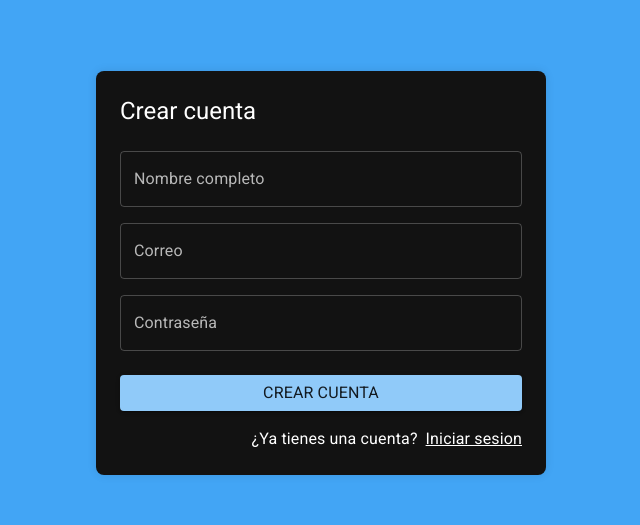
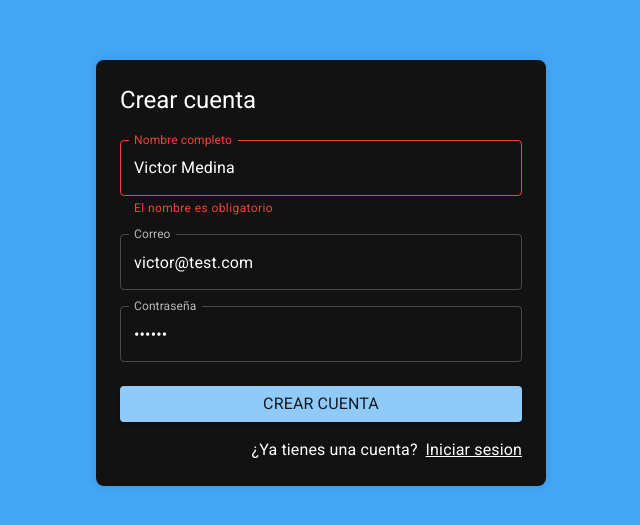
Before and after one commit to vrmedina/r_Journal_App, a React (Vite) app: page /auth/register in a window 1280 px wide. Shown: the part 127-652 px from the top of the page, without its empty margins (319-959 px from the left). Built offline with nearby package versions, Linux system fonts and the light colour scheme.

Commit message:
add form validation using validator from npm to RegisterPage

```diff
--- a/package.json
+++ b/package.json
@@ -19,7 +19,8 @@
     "react": "^18.2.0",
     "react-dom": "^18.2.0",
     "react-redux": "^9.1.0",
-    "react-router-dom": "^6.22.1"
+    "react-router-dom": "^6.22.1",
+    "validator": "^13.11.0"
   },
   "devDependencies": {
     "@types/react": "^18.2.43",
--- a/src/auth/pages/RegisterPage.jsx
+++ b/src/auth/pages/RegisterPage.jsx
@@ -1,12 +1,52 @@
 import { Link as RouterLink } from 'react-router-dom';
-import { Google } from '@mui/icons-material';
 import { Button, Grid, Link, TextField, Typography } from '@mui/material';
 import { AuthLayout } from '../layout/AuthLayout';
+import { useForm } from '../../hooks/useForm';
+
+import validator from 'validator';
+
+const formData = {
+  displayName: 'Victor Medina',
+  email: 'victor@test.com',
+  password: '123456',
+};
+
+const formValidations = {
+  displayName: [
+    (value) => validator.isAlpha(value + ''),
+    'El nombre debe tener 3 caracteres o más, no puede contener números',
+  ],
+  email: [
+    (value) => validator.isEmail(value + ''),
+    'Por favor escribe un correo válido',
+  ],
+  password: [
+    (value) => validator.isStrongPassword(value + ''),
+    'La contraseña debe mínimo 8 caracteres, combinar mayúsculas y minúsculas, e incluir números y símbolos',
+  ],
+};
 
 export const RegisterPage = () => {
+  const {
+    formState,
+    displayName,
+    email,
+    password,
+    onInputChange,
+    formIsValid,
+    displayNameIsValid,
+    emailIsValid,
+    passwordIsValid,
+  } = useForm(formData, formValidations);
+
+  const onSubmit = (event) => {
+    event.preventDefault();
+    // dispatch(checkingAuthentication());
+  };
+
   return (
     <AuthLayout title='Crear cuenta'>
-      <form>
+      <form onSubmit={onSubmit}>
         <Grid container>
           <Grid item xs={12} sx={{ mt: 2 }}>
             <TextField
@@ -14,6 +54,11 @@ export const RegisterPage = () => {
               type='text'
               placeholder='Escribe tu nombre'
               fullWidth
+              name='displayName'
+              value={displayName}
+              onChange={onInputChange}
+              error
+              helperText='El nombre es obligatorio'
             />
           </Grid>
           <Grid item xs={12} sx={{ mt: 2 }}>
@@ -22,6 +67,9 @@ export const RegisterPage = () => {
               type='email'
               placeholder='correo@google.com'
               fullWidth
+              name='email'
+              value={email}
+              onChange={onInputChange}
             />
           </Grid>
           <Grid item xs={12} sx={{ mt: 2 }}>
@@ -30,18 +78,21 @@ export const RegisterPage = () => {
               type='password'
               placeholder='Contraseña'
               fullWidth
+              name='password'
+              value={password}
+              onChange={onInputChange}
             />
           </Grid>
           <Grid container spacing={2} sx={{ mt: 1, mb: 2 }}>
             <Grid item xs={12}>
-              <Button variant='contained' fullWidth>
+              <Button type='submit' variant='contained' fullWidth>
                 <Typography>Crear cuenta</Typography>
               </Button>
             </Grid>
           </Grid>
 
           <Grid container direction={'row'} justifyContent={'end'}>
-            <Typography sx={{mr: 1}}>¿Ya tienes una cuenta?</Typography>
+            <Typography sx={{ mr: 1 }}>¿Ya tienes una cuenta?</Typography>
             <Link component={RouterLink} color='inherit' to='/auth/login'>
               <Typography>Iniciar sesion</Typography>
             </Link>
--- a/src/hooks/useForm.js
+++ b/src/hooks/useForm.js
@@ -1,7 +1,12 @@
-import { useState } from 'react';
+import { useEffect, useState } from 'react';
 
-export const useForm = (initialForm = {}) => {
+export const useForm = (initialForm = {}, formValidations = {}) => {
   const [formState, setFormState] = useState(initialForm);
+  const [formValidation, setFormValidation] = useState({});
+
+  useEffect(() => {
+    createValidators();
+  }, [formState]);
 
   const onInputChange = ({ target }) => {
     const { name, value } = target;
@@ -15,10 +20,22 @@ export const useForm = (initialForm = {}) => {
     setFormState(initialForm);
   };
 
+  const createValidators = () => {
+    const formCheckedValues = {};
+    for (const formField of Object.keys(formValidations)) {
+      const [fn, errorMessage] = formValidations[formField];
+
+      formCheckedValues[`${formField}IsValid`] = fn(formState[formField]) ? null : errorMessage;
+
+      setFormValidation(formCheckedValues);
+    }
+  };
+
   return {
     ...formState,
     formState,
     onInputChange,
     onResetForm,
+    ...formValidation,
   };
 };
```
Also changed, not shown: 1 other file (tests, documents, lock files or other folders).
